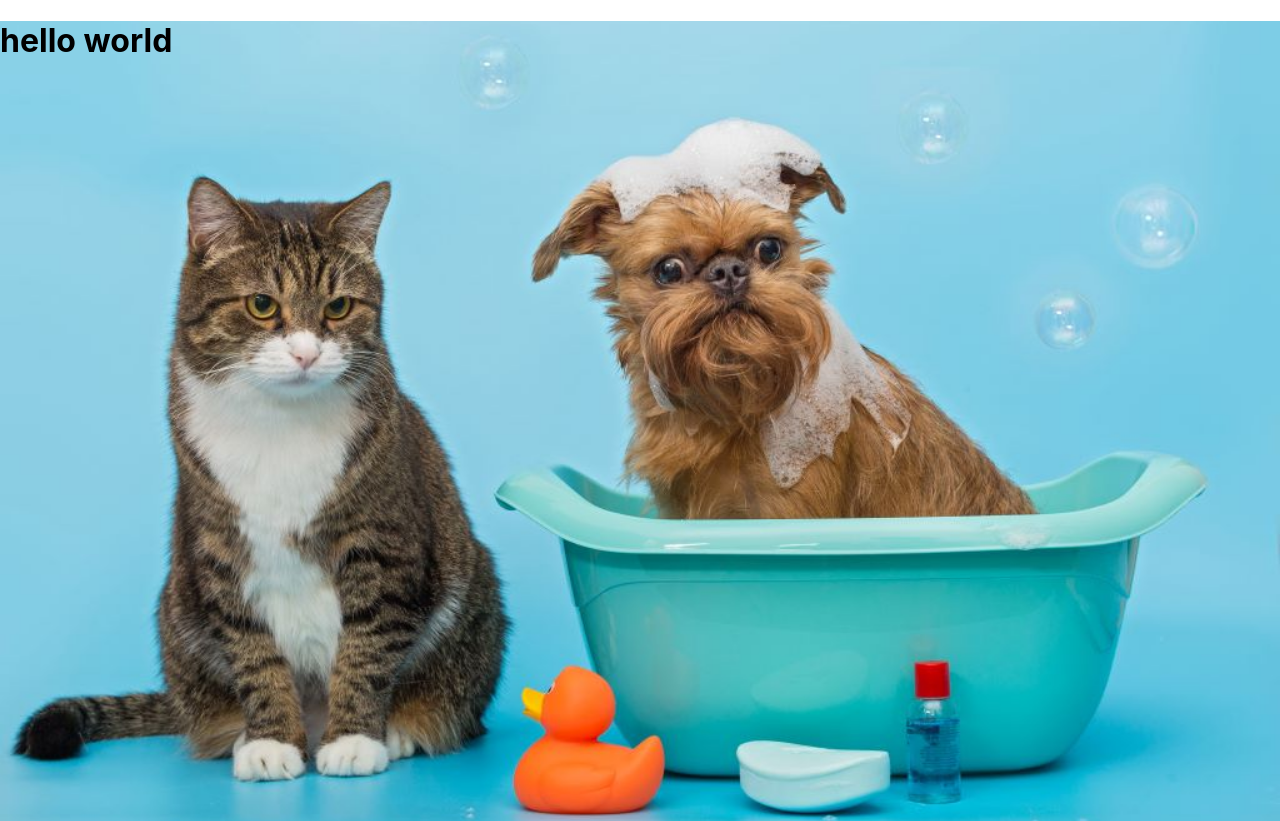
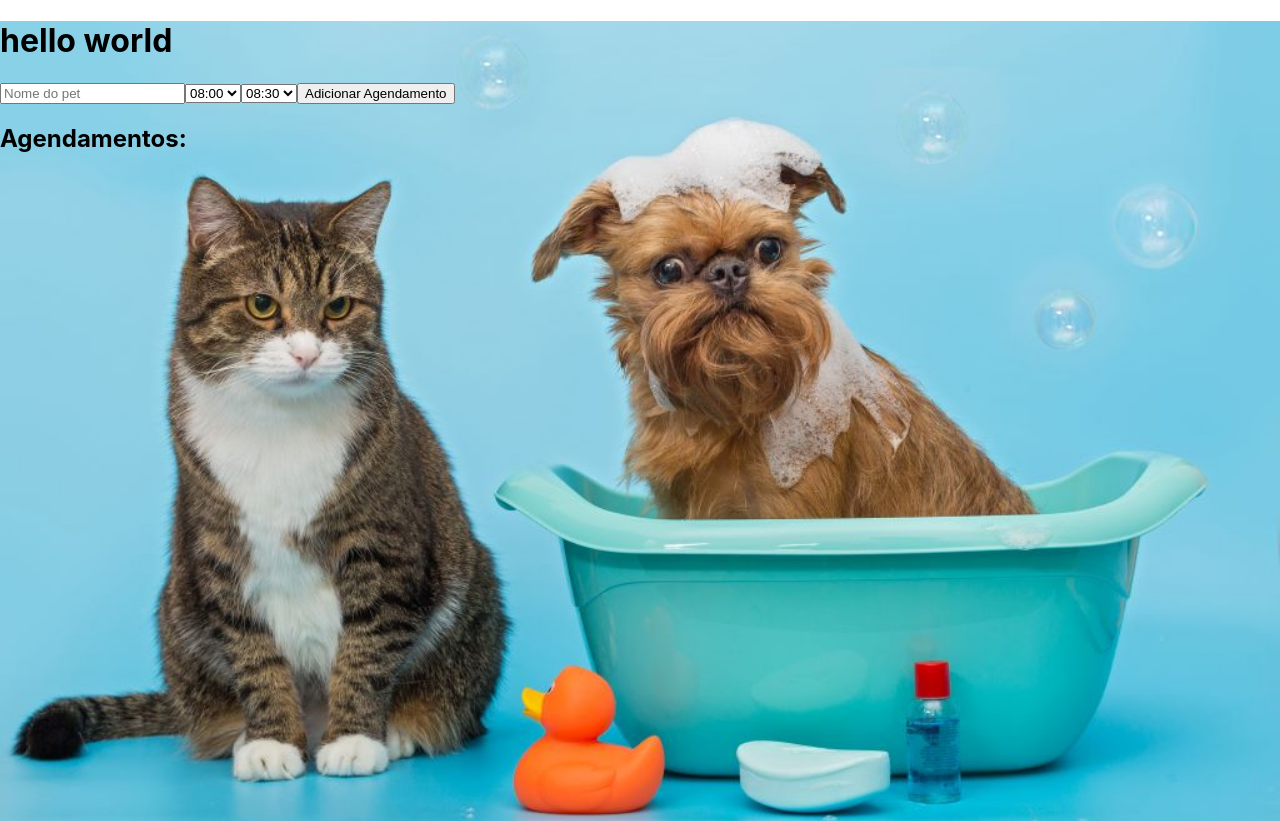
Before and after one commit to projeto-de-algoritmos/Greed_Agenda-Pet, a React (Create React App) app in the folder petshop/: page / in a window 1280 px wide. Built offline with nearby package versions, Linux system fonts and the light colour scheme.

Commit message:
melhorando algoritmo

```diff
--- a/petshop/src/dashboard.jsx
+++ b/petshop/src/dashboard.jsx
@@ -1,8 +1,14 @@
-// import React, { useState, useEffect } from 'react';
+import React, { useState, useEffect } from 'react';
 // import './style/dashboard.css';
 import './style/dashboard.css';
 
 function Dashboard() {
+  const [petName, setPetName] = useState('');
+  // const [startTime, setStartTime] = useState(1);
+  // const [endTime, setEndTime] = useState(2);
+  const [startTime, setStartTime] = useState("08:00");
+  const [endTime, setEndTime] = useState("08:30");
+  const [scheduledAppointments, setScheduledAppointments] = useState([]);
 
   //exemplo para test de intervalos:
   const intervals = [
@@ -105,11 +111,100 @@ function Dashboard() {
   const resultado = intervalScheduling(intervals);
   console.log(resultado);
 
+  function addAppointment() {
+    const startTimeParts = startTime.split(":");
+    const endTimeParts = endTime.split(":");
+
+    const startTimeMinutes = parseInt(startTimeParts[0]) * 60 + parseInt(startTimeParts[1]);
+    const endTimeMinutes = parseInt(endTimeParts[0]) * 60 + parseInt(endTimeParts[1]);
+
+    if (startTimeMinutes >= endTimeMinutes) {
+      alert('Horário de início deve ser menor que o horário de término.');
+      return;
+    }
+
+    for (const appointment of scheduledAppointments) {
+      const appointmentStartTimeParts = appointment.start.split(":");
+      const appointmentEndTimeParts = appointment.end.split(":");
+
+      const appointmentStartTimeMinutes = parseInt(appointmentStartTimeParts[0]) * 60 + parseInt(appointmentStartTimeParts[1]);
+      const appointmentEndTimeMinutes = parseInt(appointmentEndTimeParts[0]) * 60 + parseInt(appointmentEndTimeParts[1]);
+
+      if (
+        (startTimeMinutes >= appointmentStartTimeMinutes && startTimeMinutes < appointmentEndTimeMinutes) ||
+        (endTimeMinutes > appointmentStartTimeMinutes && endTimeMinutes <= appointmentEndTimeMinutes)
+      ) {
+        alert('Conflito de horários com outro agendamento.');
+        return;
+      }
+    }
+
+    const newAppointment = {
+      nome: petName,
+      start: startTime,
+      end: endTime,
+    };
+
+    setScheduledAppointments([...scheduledAppointments, newAppointment]);
+    setPetName('');
+    setStartTime('08:00');
+    setEndTime('08:30');
+  }
+
+  // Gere as opções de tempo de 30 em 30 minutos.
+  const timeOptions = [];
+  for (let hour = 8; hour < 18; hour++) {
+    for (let minute = 0; minute < 60; minute += 30) {
+      const formattedHour = hour.toString().padStart(2, '0');
+      const formattedMinute = minute.toString().padStart(2, '0');
+      const formattedTime = `${formattedHour}:${formattedMinute}`;
+      timeOptions.push(formattedTime);
+    }
+  }
 
   return (
     <div className='pagina'>
       <div>
         <h1>hello world</h1>
+        <div>
+          <input
+            type="text"
+            placeholder="Nome do pet"
+            value={petName}
+            onChange={(e) => setPetName(e.target.value)}
+          />
+          <select
+            value={startTime}
+            onChange={(e) => setStartTime(e.target.value)}
+          >
+            {timeOptions.map((time, index) => (
+              <option key={index} value={time}>
+                {time}
+              </option>)
+            )}
+          </select>
+          <select
+            value={endTime}
+            onChange={(e) => setEndTime(e.target.value)}
+          >
+            {timeOptions.map((time, index) => (
+              <option key={index} value={time}>
+                {time}
+              </option>)
+            )}
+          </select>
+          <button onClick={addAppointment}>Adicionar Agendamento</button>
+        </div>
+        <div>
+          <h2>Agendamentos:</h2>
+          <ul>
+            {scheduledAppointments.map((appointment, index) => (
+              <li key={index}>
+                {appointment.nome} - Início: {appointment.start} - Término: {appointment.end}
+              </li>)
+            )}
+          </ul>
+        </div>
       </div>
     </div>
   );
```
